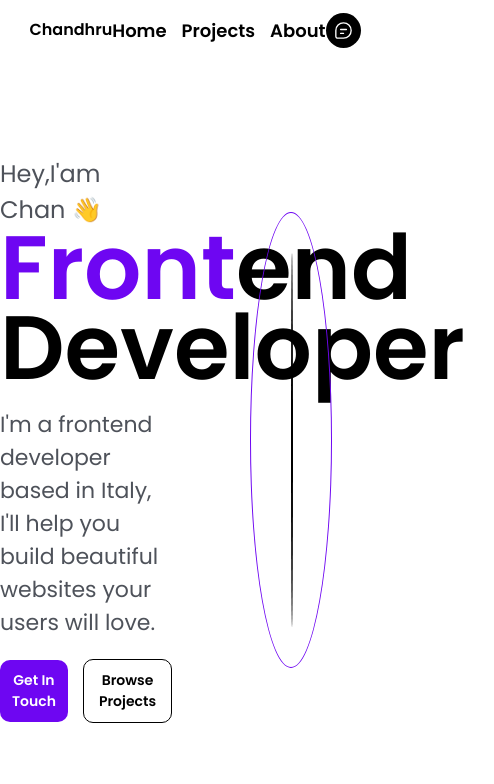
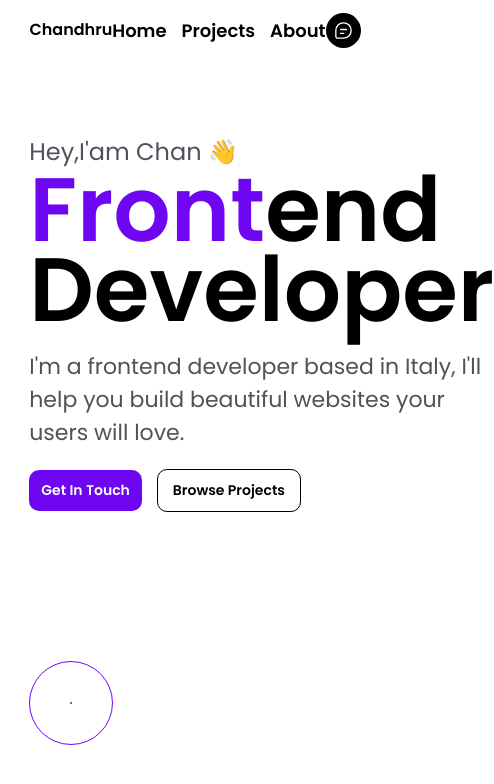
Before and after one commit to chandhru2008/Portfolio, a React (Vite) app: page / in a window 390 px wide. Shown: the top 784 px of the page, 494 px wide, since content can reach past the window. Built offline with nearby package versions, Linux system fonts and the light colour scheme.

Commit message:
Started working on project section

```diff
--- a/src/Components/Home.jsx
+++ b/src/Components/Home.jsx
@@ -1,8 +1,8 @@
 function Home() {
-    return (<div className="w-screen h-[90vh]">
+    return (<div className="w-screen h-[90vh] flex item-center justify-center">
 
-        <div className="w-[85%] h-[100%] lg:mx-auto md:mx-[30px] md:min-h-[100%]  flex items-center justify-between flex-wrap">
-            <div className="lg:h-[55%] w-[50%] sm:w-[100%] md:w-[100%] md:h-[30%] lg:w-[50%] flex flex-col items-start justify-between ">
+        <div className="w-[85%] h-[100%] lg:mx-auto md:mx-[30px] md:min-h-[100%]  flex items-center justify-between flex-wrap ]">
+            <div className="lg:h-[55%] md:min-h-[30%] sm:w-[100%] md:w-[100%] lg:w-[50%] flex flex-col items-start justify-between ">
                 <div className="text-[24px] text-[#4E525A]">Hey,I'am Chan 👋</div>
                 <span className="text-[90px] md:text-[80px] lg:text-[90px] sm:text-[90px] font-bold leading-[80px] "><span className="text-[#6e06f2]">Front</span>end Developer</span>
                 <div className="mt-[20px] text-[22px] font-normal text-[#4E525A]">I'm a frontend developer based in Italy, I'll help you build beautiful websites your users will love.</div>
@@ -15,8 +15,8 @@ function Home() {
                     </button>
                 </div>
             </div>
-            <div className="lg:w-[50%] md:w-[100%] flex items-center justify-end h-[100%]">
-                <div className="w-[60%] p-[40px] border-[1px] border-[#6e06f2] h-[60%] rounded-[50%]">
+            <div className="lg:w-[50%] md:w-[100%] sm:w-[100%] flex items-center lg:justify-end md:justify-center sm:justify-center sm:h-[60%] lg:h-[100%] md:h-[100%]" >
+                <div className="lg:w-[400px] md:w-[600px] sm:w-[300px] sm:h-[300px] p-[40px] border-[1px] border-[#6e06f2] lg:h-[400px] md:h-[600px] rounded-[50%]">
                     <div className="w-[100%] h-[100%] rounded-[50%] border-[1px]">
 
                     </div>
--- /dev/null
+++ b/src/Components/Project.jsx
@@ -0,0 +1,12 @@
+function Projects(){
+
+    return(
+
+        <div className="w-screen">
+            <h1>Projects</h1>
+            <div className="mx-auto w-[85%]">
+
+            </div>
+        </div>
+    );
+}
```
